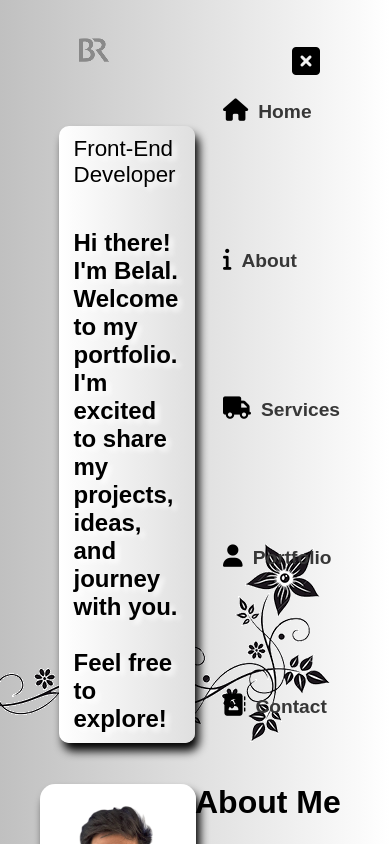
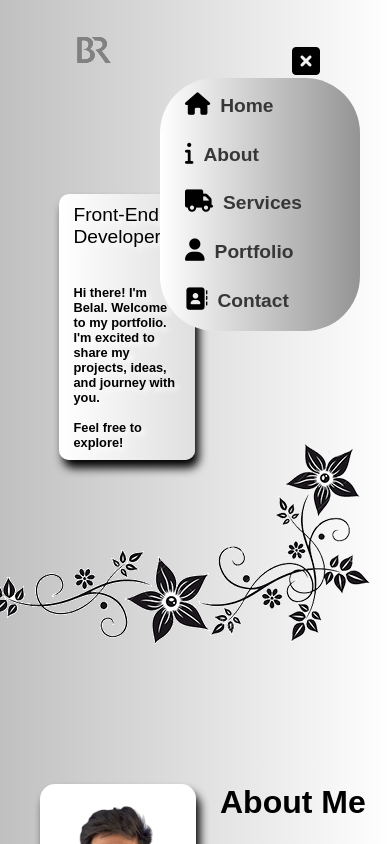
Before and after one commit to belalrahimicodes/Portfolio, a plain HTML site: page index.html in a window 390 px wide. Both pictures are taken after a click on the icon 311 px from the left and 61 px from the top of the page. Shown: the top 844 px of the page. Drawn offline with Linux system fonts and the light colour scheme.

Commit message:
applied some new styling and content edits for mobile devices

```diff
--- a/index.html
+++ b/index.html
@@ -39,7 +39,7 @@
                 </div>
                 <div class="about-description">
                     <h1>About Me</h1>
-                    <p>Hey! I’m a frontend developer, which basically means I make the internet look good.
+                    <p id="text-about">Hey! I’m a frontend developer, which basically means I make the internet look good.
                        I turn coffee into code, pixels into pages, and bugs into... well, more coffee. <br><br>
                        I specialize in HTML, CSS, and JavaScript. I love creating websites that not only work but
                        feel right — responsive, clean, and maybe with a few subtle animations that make you go “ooh.” <br><br>
@@ -135,7 +135,7 @@
     </div>
 </div>
 <div id="scrollBtn-section">
-    <button id="scroll-btn">
+    <button title="scroll to the top" id="scroll-btn">
         <i class="fa-solid fa-up-long"></i>
     </button>
 </div>
--- a/index.js
+++ b/index.js
@@ -31,12 +31,6 @@ function openNav(){
     if (window.innerWidth <= 600) {
     openNavBton.style.display = "none";
     navbarList.style.display = "grid";
-    navbarList.style.position = "fixed";
-    navbarList.style.top = "0";
-    navbarList.style.right = "30px";
-    navbarList.style.marginTop = "10%";
-    navbarList.style.height = "100vh";
-    navbarList.style.padding = "50px";
     closeNavBtn.style.position = "fixed";
     closeNavBtn.style.cursor = "pointer";
     closeNavBtn.style.top = "45px";
@@ -77,3 +71,12 @@ function successMessage() {
   formSuccessMsg.style.display = "block";
   requestForm.reset();
 }
+
+const aboutDescription = document.getElementById("text-about");
+// Changes the text content for smaller screens
+function makeTextSmalller(){
+  if(window.innerWidth <= 600){
+    aboutDescription.textContent = " Hey! I’m a frontend developer, which basically means I make the internet look good. I turn coffee into code, pixels into pages, and bugs into... well, more coffee.";
+  }
+}
+makeTextSmalller();
--- a/style.css
+++ b/style.css
@@ -86,6 +86,20 @@ nav i{
     padding: 10px 15px;
     background: linear-gradient(to right, rgb(255, 255, 255), rgb(223, 223, 223));
 }
+nav .fa-solid.fa-bars{
+    display: none;
+}
+nav .fa-solid.fa-square-xmark{
+    display: none;
+}
+nav .fa-solid.fa-bars{
+    position: absolute;
+    cursor: pointer;
+    top: 45px;
+    right: 60px;
+    font-size: 2rem;
+}
+
 
 /*-----------------------------about------------------------*/
 .about img{
@@ -247,20 +261,6 @@ nav i{
     background: linear-gradient(to right, rgb(16, 16, 16), white);
 }
 
-/*----------------------------styling for smaller screens--------------------------------*/
-nav .fa-solid.fa-bars{
-    display: none;
-}
-nav .fa-solid.fa-square-xmark{
-    display: none;
-}
-nav .fa-solid.fa-bars{
-    position: absolute;
-    cursor: pointer;
-    top: 45px;
-    right: 60px;
-    font-size: 2rem;
-}
 /*-----------------------scroll to top----------------------*/
 #scroll-btn{
     color: white;
@@ -283,16 +283,31 @@ nav .fa-solid.fa-bars{
     background: linear-gradient(to left, rgb(94, 89, 89), rgb(255, 58, 58));
 }
 
+/*----------------------------styling for smaller screens--------------------------------*/
 @media only screen and (max-width: 600px){
     .header-text{
-        font-size: 0.rem;
+        font-size: 1.2rem;
         margin-inline-end: 50%;
+        margin-top: 40%;
     }
     .header-text h2{
-        font-size: 1.5rem;
+        font-size: 0.8rem;
+    }
+    .header{
+        background-position: calc(100% - 20px) calc(100% - 200px);
     }
     nav ul{
         display: none;
+        background: linear-gradient(to right, rgb(255, 255, 255), rgb(148, 148, 148));
+        width: 200px;
+        overflow: hidden;
+        border-radius: 55px;
+        position: fixed;
+        top: 0;
+        right: 30px;
+        margin-top: 20%;
+        height: 30vh;
+        padding: 5px;
     }
     nav .fa-solid.fa-bars{
     display: block;
@@ -300,15 +315,21 @@ nav .fa-solid.fa-bars{
     nav .fa-solid.fa-square-xmark{
     display: block;
     }
+    nav ul li{
+        margin-inline-end: -30px;
+    }
     .about{
         margin-top:-100px;
     }
-    nav ul li{
-        margin-inline-end: -30px;
+    .services-list{
+        display: block;
+    }
+    .about-description h1{
+        margin-left: 25px;
     }
 }
 
-
+/*----------------------------Animations--------------------------------*/
 @keyframes relocate{
     to{
         transform: skew(15deg, 15deg);
```
